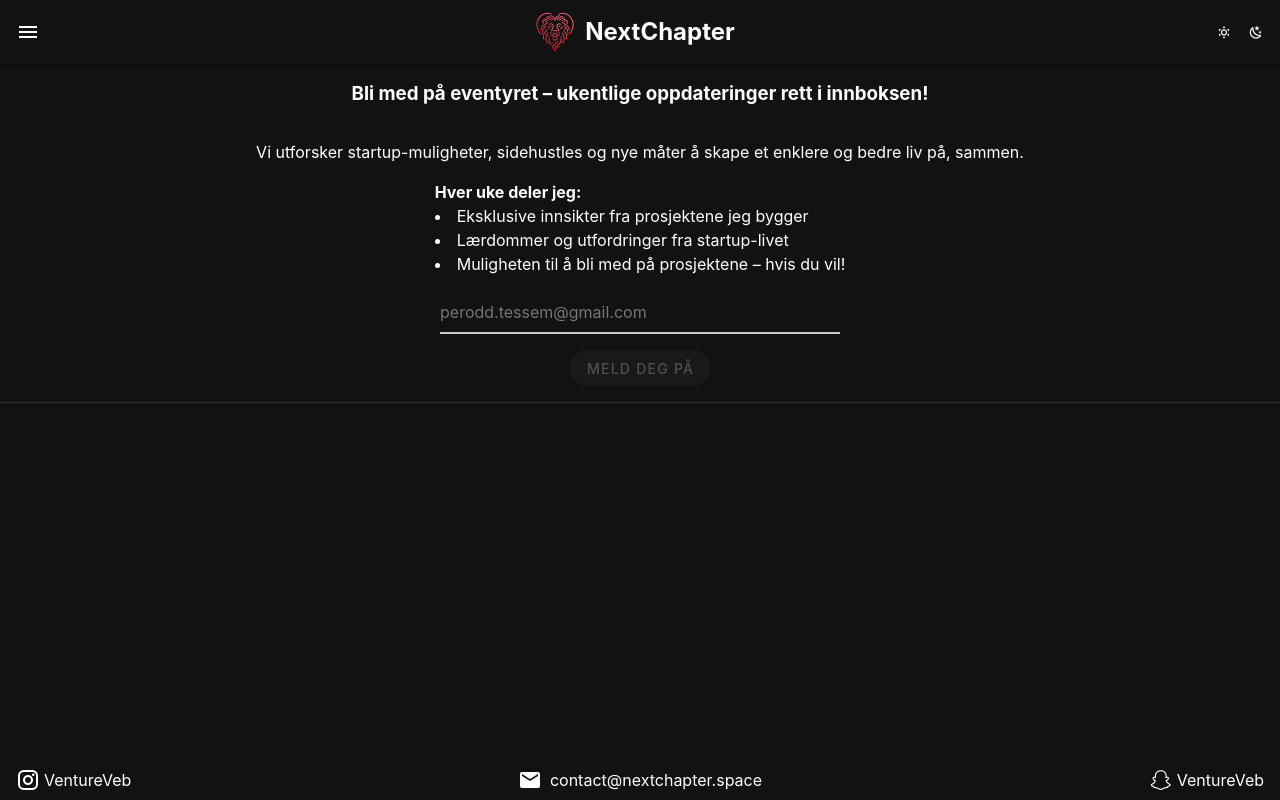
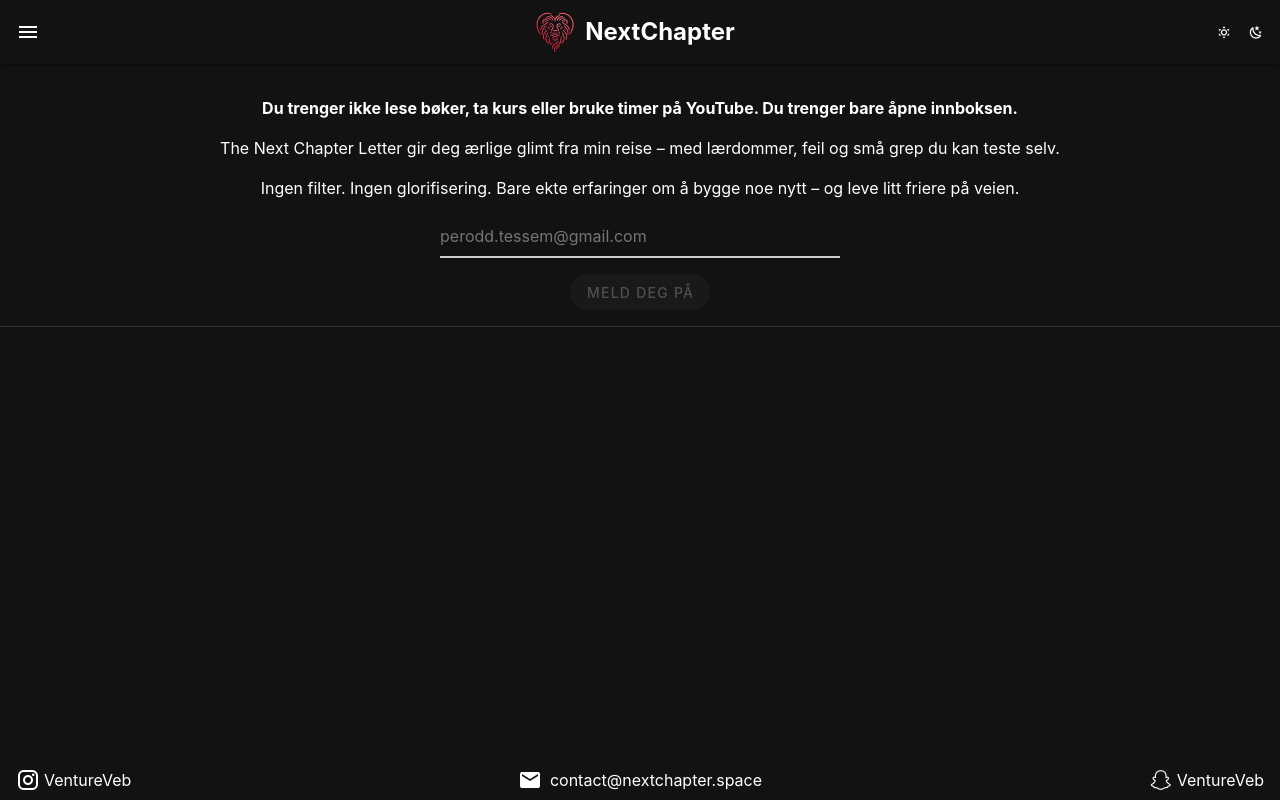
Before and after one commit to jourdal/next-chapter, a Nuxt app: page /Newsletter in a window 1280 px wide. Built offline with nearby package versions, Linux system fonts and the light colour scheme.

Commit message:
feat: update newsletter text

```diff
--- a/pages/Newsletter.vue
+++ b/pages/Newsletter.vue
@@ -47,16 +47,9 @@ const signup = async () => {
 
 <template>
   <VContainer class="container">
-    <h3 class="title">Bli med på eventyret – ukentlige oppdateringer rett i innboksen!</h3>
-    <p>Vi utforsker startup-muligheter, sidehustles og nye måter å skape et enklere og bedre liv på, sammen.</p>
-    <div>
-      <h4>Hver uke deler jeg:</h4>
-      <ul>
-        <li class="bullet-point">Eksklusive innsikter fra prosjektene jeg bygger</li>
-        <li class="bullet-point">Lærdommer og utfordringer fra startup-livet</li>
-        <li class="bullet-point">Muligheten til å bli med på prosjektene – hvis du vil!</li>
-      </ul>
-    </div>
+    <h4 class="title">Du trenger ikke lese bøker, ta kurs eller bruke timer på YouTube. Du trenger bare åpne innboksen.</h4>
+    <p>The Next Chapter Letter gir deg ærlige glimt fra min reise – med lærdommer, feil og små grep du kan teste selv.</p>
+    <p>Ingen filter. Ingen glorifisering. Bare ekte erfaringer om å bygge noe nytt – og leve litt friere på veien.</p>
     <input v-model="mail" type="email" placeholder="perodd.tessem@gmail.com" class="text-field" />
     <VBtn variant="tonal" rounded="xl" @click="signup" :disabled="!isEmailValid">Meld deg på</VBtn>
   </VContainer>
@@ -81,16 +74,7 @@ const signup = async () => {
   justify-content: center;
 
   .title {
-    padding-bottom: 1rem;
-  }
-
-  ul {
-    list-style-position: inside;
-  }
-
-  .bullet-point {
-    word-wrap: break-word;
-    overflow-wrap: break-word;
+    padding-top: 1rem;
   }
 
   .text-field {
```
